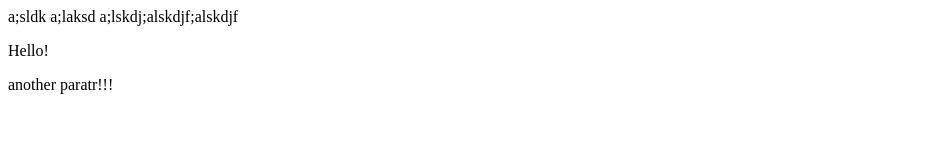
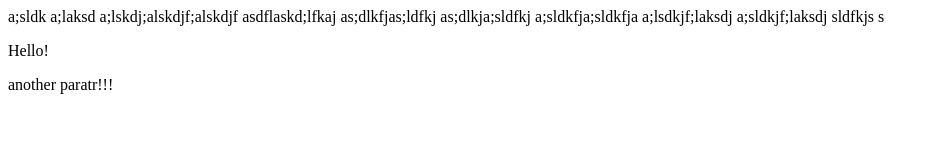
Before and after one commit to JustinMerkel/getTest, a plain HTML site: page index.html in a window 1280 px wide. Shown: the whole page, without its empty margins (0-939 px from the left). Drawn offline with Linux system fonts and the light colour scheme.

Commit message:
feature 1 now does a new thing

```diff
--- a/index.html
+++ b/index.html
@@ -6,6 +6,18 @@
 	a;sldk
 	a;laksd
 	a;lskdj;alskdjf;alskdjf
+
+	asdflaskd;lfkaj
+
+	as;dlkfjas;ldfkj
+	as;dlkja;sldfkj
+	a;sldkfja;sldkfja
+
+	a;lsdkjf;laksdj
+	a;sldkjf;laksdj
+
+	sldfkjs
+	s
 </feature-1>
 
 </head>
```
